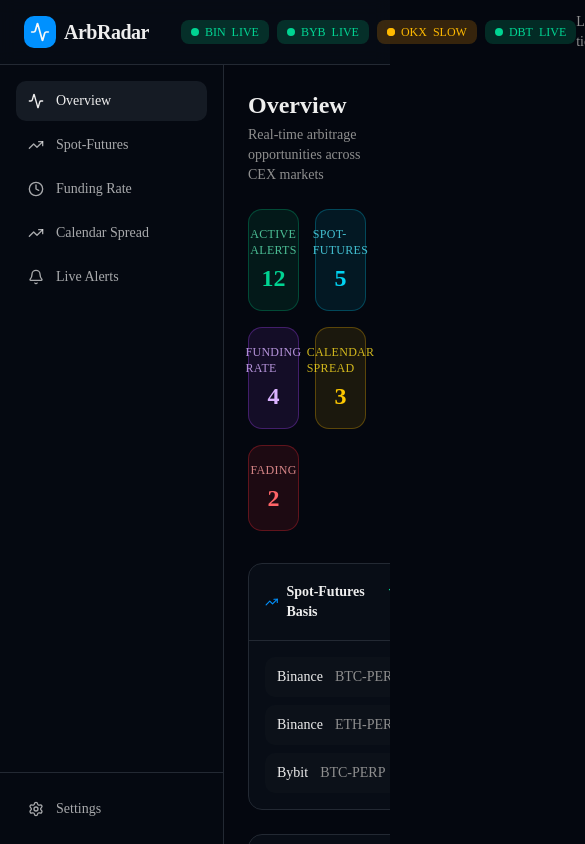
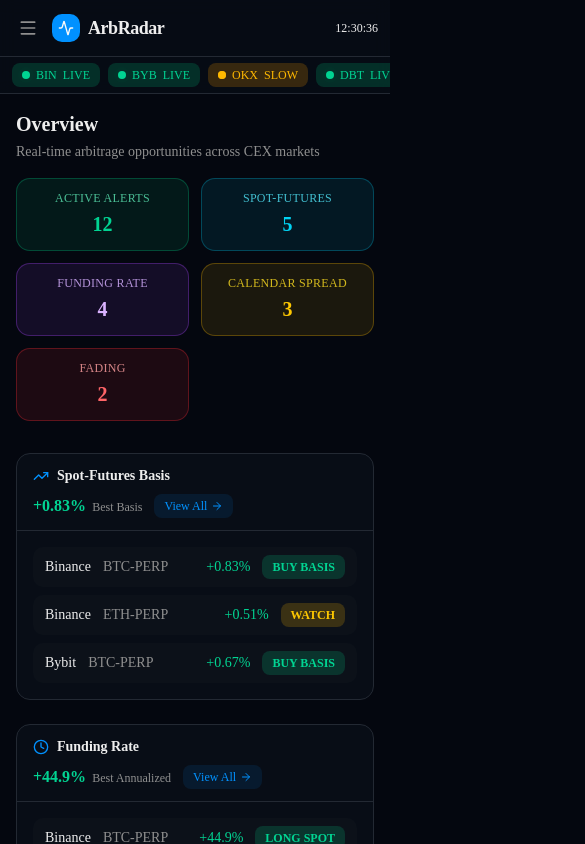
Before and after one commit to NattapongPi/crypto-arbitrage-dashboard, a Next.js app: page / in a window 390 px wide. Shown: the top 844 px of the page, 585 px wide, since content can reach past the window. Built offline with nearby package versions, Linux system fonts and the light colour scheme.

Commit message:
fix: enhance mobile responsiveness across dashboard components\n\nAdd hamburger menu, hide sidebar, adjust header, scrollable tables, and optimize card layouts for mobile.

```diff
--- a/app/calendar-spread/page.tsx
+++ b/app/calendar-spread/page.tsx
@@ -52,6 +52,7 @@ export default function CalendarSpreadPage() {
     {
       key: 'annReturn',
       header: 'Ann. Return',
+      mobileHidden: true,
       render: (item: CalendarSpreadPair) => (
         <span className="font-mono tabular-nums text-emerald-400">{item.annReturn}</span>
       ),
@@ -59,6 +60,7 @@ export default function CalendarSpreadPage() {
     {
       key: 'feeAdjPnl',
       header: 'Fee-Adj PnL',
+      mobileHidden: true,
       render: (item: CalendarSpreadPair) => (
         <span className={cn(
           'font-mono tabular-nums',
--- a/app/funding-rate/page.tsx
+++ b/app/funding-rate/page.tsx
@@ -58,6 +58,7 @@ export default function FundingRatePage() {
     {
       key: 'predictedRate',
       header: 'Predicted',
+      mobileHidden: true,
       render: (item: FundingRatePair) => (
         <span className={cn(
           'font-mono tabular-nums',
@@ -70,6 +71,7 @@ export default function FundingRatePage() {
     {
       key: 'nextIn',
       header: 'Next In',
+      mobileHidden: true,
       render: (item: FundingRatePair) => (
         <span className="font-mono text-muted-foreground">{item.nextIn}</span>
       ),
--- a/app/page.tsx
+++ b/app/page.tsx
@@ -19,7 +19,7 @@ export default function OverviewPage() {
     <DashboardLayout title="Overview" subtitle="Real-time arbitrage opportunities across CEX markets">
       <div className="space-y-8">
         {/* Summary Stats */}
-        <StatCardRow>
+        <StatCardRow cols5>
           <StatCard label="Active Alerts" value={alertStats.activeNow} variant="green" />
           <StatCard label="Spot-Futures" value={alertStats.spotFutures} variant="cyan" />
           <StatCard label="Funding Rate" value={alertStats.fundingRate} variant="purple" />
@@ -114,12 +114,12 @@ export default function OverviewPage() {
             <div className="space-y-2">
               {liveAlertsData.slice(0, 3).map((item) => (
                 <div key={item.id} className="flex items-center justify-between rounded-lg bg-muted/30 px-3 py-2">
-                  <div className="flex items-center gap-3">
-                    <span className="font-mono text-xs text-muted-foreground">{item.time}</span>
+                  <div className="flex items-center gap-2">
+                    <span className="hidden text-xs font-mono text-muted-foreground sm:inline">{item.time}</span>
                     <span className="text-sm font-medium text-foreground">{item.exchange}</span>
                     <span className="text-sm text-muted-foreground">{item.pair}</span>
                   </div>
-                  <div className="flex items-center gap-3">
+                  <div className="flex items-center gap-2">
                     <span className="rounded bg-primary/20 px-1.5 py-0.5 text-xs text-primary">{item.strategy}</span>
                     <StatusBadge status={item.status} />
                   </div>
@@ -145,15 +145,15 @@ interface QuickAccessCardProps {
 function QuickAccessCard({ title, icon: Icon, href, stat, statLabel, children }: QuickAccessCardProps) {
   return (
     <div className="rounded-xl border border-border bg-card">
-      <div className="flex items-center justify-between border-b border-border px-4 py-3">
+      <div className="flex flex-wrap items-center justify-between gap-2 border-b border-border px-4 py-3">
         <div className="flex items-center gap-2">
           <Icon className="h-4 w-4 text-primary" />
           <h3 className="text-sm font-semibold text-foreground">{title}</h3>
         </div>
-        <div className="flex items-center gap-4">
-          <div className="text-right">
-            <span className="text-lg font-bold text-emerald-400">{stat}</span>
-            <span className="ml-2 text-xs text-muted-foreground">{statLabel}</span>
+        <div className="flex items-center gap-3">
+          <div>
+            <span className="text-base font-bold text-emerald-400 sm:text-lg">{stat}</span>
+            <span className="ml-1.5 text-xs text-muted-foreground">{statLabel}</span>
           </div>
           <Link
             href={href}
--- a/app/spot-futures/page.tsx
+++ b/app/spot-futures/page.tsx
@@ -35,6 +35,7 @@ export default function SpotFuturesPage() {
     {
       key: 'spotPrice',
       header: 'Spot Price',
+      mobileHidden: true,
       render: (item: SpotFuturesPair) => (
         <span className="font-mono tabular-nums text-foreground">
           {formatCurrency(item.spotPrice)}
@@ -44,6 +45,7 @@ export default function SpotFuturesPage() {
     {
       key: 'perpPrice',
       header: 'Perp Price',
+      mobileHidden: true,
       render: (item: SpotFuturesPair) => (
         <span className="font-mono tabular-nums text-foreground">
           {formatCurrency(item.perpPrice)}
@@ -65,6 +67,7 @@ export default function SpotFuturesPage() {
     {
       key: 'change1min',
       header: 'Chg 1min',
+      mobileHidden: true,
       render: (item: SpotFuturesPair) => (
         <span className={cn(
           'font-mono tabular-nums',
--- a/components/dashboard/dashboard-layout.tsx
+++ b/components/dashboard/dashboard-layout.tsx
@@ -2,15 +2,16 @@
 
 import Link from 'next/link'
 import { usePathname } from 'next/navigation'
+import { useState, useEffect } from 'react'
 import { cn } from '@/lib/utils'
 import { ExchangeStatusBar } from './exchange-status-bar'
-import { Settings, Activity, TrendingUp, Clock, Bell } from 'lucide-react'
+import { Settings, Activity, TrendingUp, Clock, Bell, Menu, X, Calendar } from 'lucide-react'
 
 const navItems = [
   { href: '/', label: 'Overview', icon: Activity },
   { href: '/spot-futures', label: 'Spot-Futures', icon: TrendingUp },
   { href: '/funding-rate', label: 'Funding Rate', icon: Clock },
-  { href: '/calendar-spread', label: 'Calendar Spread', icon: TrendingUp },
+  { href: '/calendar-spread', label: 'Calendar Spread', icon: Calendar },
   { href: '/live-alerts', label: 'Live Alerts', icon: Bell },
 ]
 
@@ -22,32 +23,63 @@ interface DashboardLayoutProps {
 
 export function DashboardLayout({ children, title, subtitle }: DashboardLayoutProps) {
   const pathname = usePathname()
+  const [drawerOpen, setDrawerOpen] = useState(false)
+
+  // Close drawer on route change
+  useEffect(() => {
+    setDrawerOpen(false)
+  }, [pathname])
+
+  // Prevent body scroll when drawer is open
+  useEffect(() => {
+    if (drawerOpen) {
+      document.body.style.overflow = 'hidden'
+    } else {
+      document.body.style.overflow = ''
+    }
+    return () => { document.body.style.overflow = '' }
+  }, [drawerOpen])
 
   return (
     <div className="min-h-screen bg-background">
       {/* Header */}
       <header className="sticky top-0 z-50 border-b border-border bg-card/95 backdrop-blur supports-[backdrop-filter]:bg-card/80">
-        <div className="flex h-16 items-center justify-between px-6">
-          <div className="flex items-center gap-8">
+        <div className="flex h-14 items-center justify-between gap-3 px-3 sm:h-16 sm:px-6">
+          {/* Left: hamburger (mobile) + logo */}
+          <div className="flex items-center gap-2 sm:gap-4">
+            <button
+              onClick={() => setDrawerOpen(true)}
+              className="flex h-8 w-8 items-center justify-center rounded-md text-muted-foreground transition-colors hover:bg-muted/50 hover:text-foreground lg:hidden"
+              aria-label="Open navigation"
+            >
+              <Menu className="h-5 w-5" />
+            </button>
             <Link href="/" className="flex items-center gap-2">
-              <div className="flex h-8 w-8 items-center justify-center rounded-lg bg-primary">
-                <Activity className="h-5 w-5 text-primary-foreground" />
+              <div className="flex h-7 w-7 items-center justify-center rounded-lg bg-primary sm:h-8 sm:w-8">
+                <Activity className="h-4 w-4 text-primary-foreground sm:h-5 sm:w-5" />
               </div>
-              <span className="text-xl font-bold tracking-tight text-foreground">
+              <span className="text-lg font-bold tracking-tight text-foreground sm:text-xl">
                 ArbRadar
               </span>
             </Link>
-            <ExchangeStatusBar />
+            {/* Exchange status — hidden on smallest screens */}
+            <div className="hidden sm:flex">
+              <ExchangeStatusBar />
+            </div>
           </div>
-          <div className="flex items-center gap-4">
-            <LastTickTime />
-          </div>
+
+          {/* Right: last tick */}
+          <LastTickTime />
+        </div>
+        {/* Exchange status on mobile — full-width row below header */}
+        <div className="flex items-center gap-1.5 overflow-x-auto border-t border-border px-3 py-1.5 sm:hidden">
+          <ExchangeStatusBar />
         </div>
       </header>
 
       <div className="flex">
-        {/* Sidebar */}
-        <aside className="sticky top-16 h-[calc(100vh-4rem)] w-56 shrink-0 border-r border-border bg-sidebar">
+        {/* Sidebar — desktop */}
+        <aside className="sticky top-16 hidden h-[calc(100vh-4rem)] w-56 shrink-0 flex-col border-r border-border bg-sidebar lg:flex">
           <nav className="flex flex-col gap-1 p-4">
             {navItems.map((item) => {
               const isActive = pathname === item.href
@@ -69,10 +101,83 @@ export function DashboardLayout({ children, title, subtitle }: DashboardLayoutPr
               )
             })}
           </nav>
-          <div className="absolute bottom-0 left-0 right-0 border-t border-sidebar-border p-4">
+          <div className="mt-auto border-t border-sidebar-border p-4">
             <Link
               href="/settings"
-              className="flex items-center gap-3 rounded-lg px-3 py-2.5 text-sm font-medium text-sidebar-foreground/70 transition-colors hover:bg-sidebar-accent/50 hover:text-sidebar-foreground"
+              className={cn(
+                'flex items-center gap-3 rounded-lg px-3 py-2.5 text-sm font-medium transition-colors',
+                pathname === '/settings'
+                  ? 'bg-sidebar-accent text-sidebar-accent-foreground'
+                  : 'text-sidebar-foreground/70 hover:bg-sidebar-accent/50 hover:text-sidebar-foreground'
+              )}
+            >
+              <Settings className="h-4 w-4" />
+              Settings
+            </Link>
+          </div>
+        </aside>
+
+        {/* Mobile drawer overlay */}
+        {drawerOpen && (
+          <div
+            className="fixed inset-0 z-40 bg-black/60 lg:hidden"
+            onClick={() => setDrawerOpen(false)}
+            aria-hidden="true"
+          />
+        )}
+
+        {/* Mobile drawer */}
+        <aside
+          className={cn(
+            'fixed inset-y-0 left-0 z-50 flex w-64 flex-col bg-sidebar transition-transform duration-300 ease-in-out lg:hidden',
+            drawerOpen ? 'translate-x-0' : '-translate-x-full'
+          )}
+        >
+          <div className="flex h-14 items-center justify-between px-4 border-b border-sidebar-border">
+            <div className="flex items-center gap-2">
+              <div className="flex h-7 w-7 items-center justify-center rounded-lg bg-primary">
+                <Activity className="h-4 w-4 text-primary-foreground" />
+              </div>
+              <span className="text-lg font-bold tracking-tight text-sidebar-foreground">ArbRadar</span>
+            </div>
+            <button
+              onClick={() => setDrawerOpen(false)}
+              className="flex h-8 w-8 items-center justify-center rounded-md text-sidebar-foreground/70 transition-colors hover:bg-sidebar-accent/50 hover:text-sidebar-foreground"
+              aria-label="Close navigation"
+            >
+              <X className="h-5 w-5" />
+            </button>
+          </div>
+          <nav className="flex flex-col gap-1 p-4">
+            {navItems.map((item) => {
+              const isActive = pathname === item.href
+              const Icon = item.icon
+              return (
+                <Link
+                  key={item.href}
+                  href={item.href}
+                  className={cn(
+                    'flex items-center gap-3 rounded-lg px-3 py-2.5 text-sm font-medium transition-colors',
+                    isActive
+                      ? 'bg-sidebar-accent text-sidebar-accent-foreground'
+                      : 'text-sidebar-foreground/70 hover:bg-sidebar-accent/50 hover:text-sidebar-foreground'
+                  )}
+                >
+                  <Icon className="h-4 w-4" />
+                  {item.label}
+                </Link>
+              )
+            })}
+          </nav>
+          <div className="mt-auto border-t border-sidebar-border p-4">
+            <Link
+              href="/settings"
+              className={cn(
+                'flex items-center gap-3 rounded-lg px-3 py-2.5 text-sm font-medium transition-colors',
+                pathname === '/settings'
+                  ? 'bg-sidebar-accent text-sidebar-accent-foreground'
+                  : 'text-sidebar-foreground/70 hover:bg-sidebar-accent/50 hover:text-sidebar-foreground'
+              )}
             >
               <Settings className="h-4 w-4" />
               Settings
@@ -81,10 +186,10 @@ export function DashboardLayout({ children, title, subtitle }: DashboardLayoutPr
         </aside>
 
         {/* Main Content */}
-        <main className="flex-1 overflow-auto">
-          <div className="p-6">
-            <div className="mb-6">
-              <h1 className="text-2xl font-bold text-foreground">{title}</h1>
+        <main className="min-w-0 flex-1 overflow-x-hidden">
+          <div className="p-4 sm:p-6">
+            <div className="mb-4 sm:mb-6">
+              <h1 className="text-xl font-bold text-foreground sm:text-2xl">{title}</h1>
               {subtitle && (
                 <p className="mt-1 text-sm text-muted-foreground">{subtitle}</p>
               )}
@@ -98,10 +203,19 @@ export function DashboardLayout({ children, title, subtitle }: DashboardLayoutPr
 }
 
 function LastTickTime() {
+  const [time, setTime] = useState<string | null>(null)
+
+  useEffect(() => {
+    const fmt = () => new Date().toLocaleTimeString('en-GB', { hour12: false })
+    setTime(fmt())
+    const id = setInterval(() => setTime(fmt()), 1000)
+    return () => clearInterval(id)
+  }, [])
+
   return (
-    <div className="flex items-center gap-2 text-sm text-muted-foreground">
-      <span>Last tick:</span>
-      <span className="font-mono text-foreground">14:32:05</span>
+    <div className="flex shrink-0 items-center gap-1.5 text-xs text-muted-foreground sm:text-sm">
+      <span className="hidden sm:inline">Last tick:</span>
+      <span className="font-mono text-foreground">{time ?? '--:--:--'}</span>
     </div>
   )
 }
--- a/components/dashboard/exchange-filter.tsx
+++ b/components/dashboard/exchange-filter.tsx
@@ -12,13 +12,13 @@ interface ExchangeFilterProps {
 
 export function ExchangeFilter({ selected, onSelect }: ExchangeFilterProps) {
   return (
-    <div className="flex items-center gap-1">
+    <div className="flex items-center gap-1 overflow-x-auto pb-0.5">
       {exchanges.map((ex) => (
         <button
           key={ex}
           onClick={() => onSelect(ex)}
           className={cn(
-            'rounded-md px-3 py-1.5 text-xs font-medium transition-colors',
+            'shrink-0 rounded-md px-2.5 py-1.5 text-xs font-medium transition-colors',
             selected === ex
               ? 'bg-primary text-primary-foreground'
               : 'bg-muted text-muted-foreground hover:bg-muted/80 hover:text-foreground'
--- a/components/dashboard/stat-card.tsx
+++ b/components/dashboard/stat-card.tsx
@@ -54,25 +54,32 @@ export function StatCard({ label, value, variant = 'cyan', className }: StatCard
   return (
     <div
       className={cn(
-        'flex flex-col items-center justify-center rounded-xl border px-6 py-4',
+        'flex flex-col items-center justify-center rounded-xl border px-4 py-3 sm:px-6 sm:py-4',
         styles.bg,
         styles.border,
         className
       )}
     >
-      <span className={cn('text-xs font-medium uppercase tracking-wide', styles.label)}>
+      <span className={cn('text-center text-xs font-medium uppercase leading-tight tracking-wide', styles.label)}>
         {label}
       </span>
-      <span className={cn('mt-1 text-2xl font-bold tabular-nums', styles.text)}>
+      <span className={cn('mt-1 text-xl font-bold tabular-nums sm:text-2xl', styles.text)}>
         {value}
       </span>
     </div>
   )
 }
 
-export function StatCardRow({ children }: { children: React.ReactNode }) {
+export function StatCardRow({ children, cols5 }: { children: React.ReactNode; cols5?: boolean }) {
   return (
-    <div className="grid grid-cols-2 gap-4 md:grid-cols-4 lg:grid-cols-5">
+    <div
+      className={cn(
+        'grid gap-3 sm:gap-4',
+        cols5
+          ? 'grid-cols-2 sm:grid-cols-3 lg:grid-cols-5'
+          : 'grid-cols-2 sm:grid-cols-4'
+      )}
+    >
       {children}
     </div>
   )
```
Also changed, not shown: app/live-alerts/page.tsx (+22 -34 lines), components/dashboard/data-table.tsx (+15 -4 lines), 1 other file (tests, documents, lock files or other folders).
